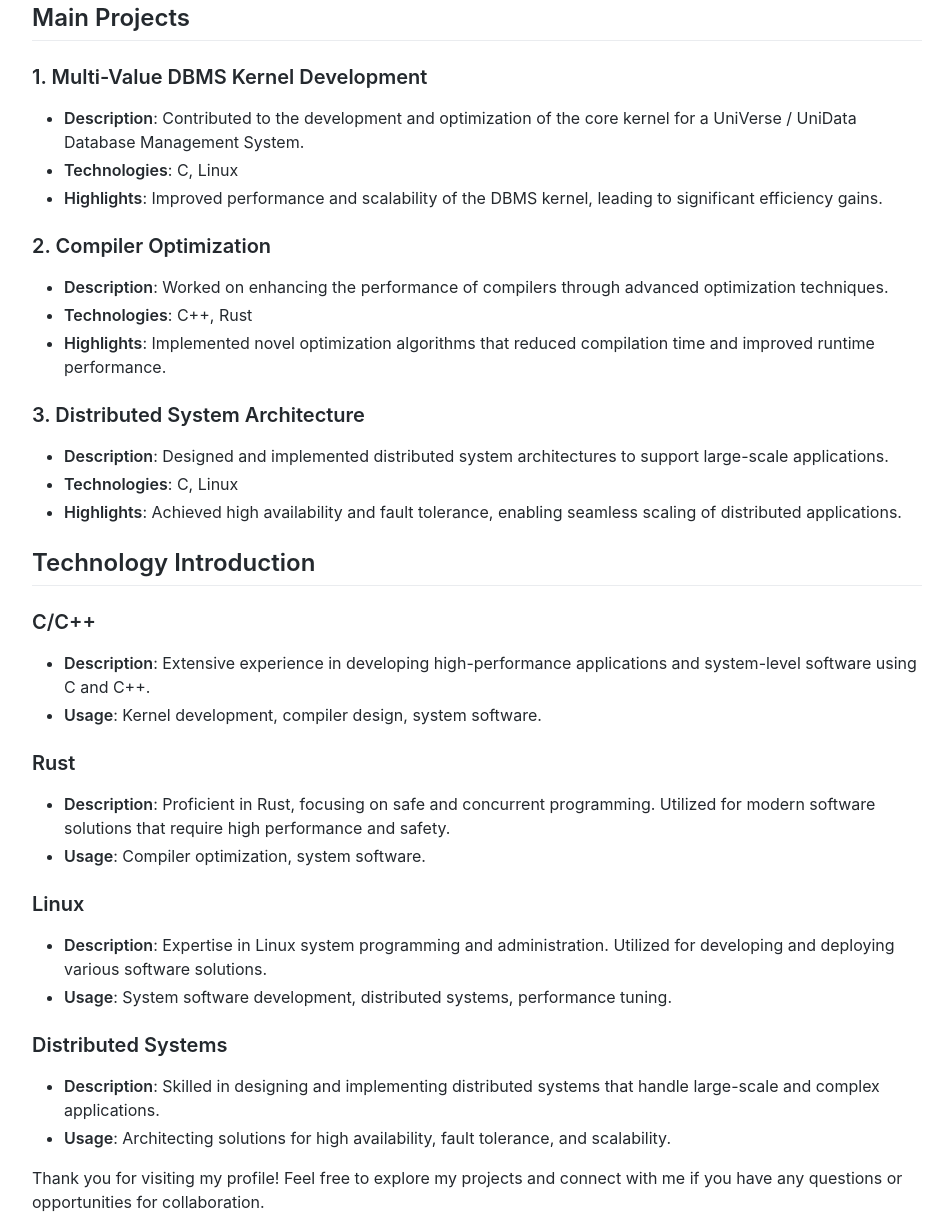
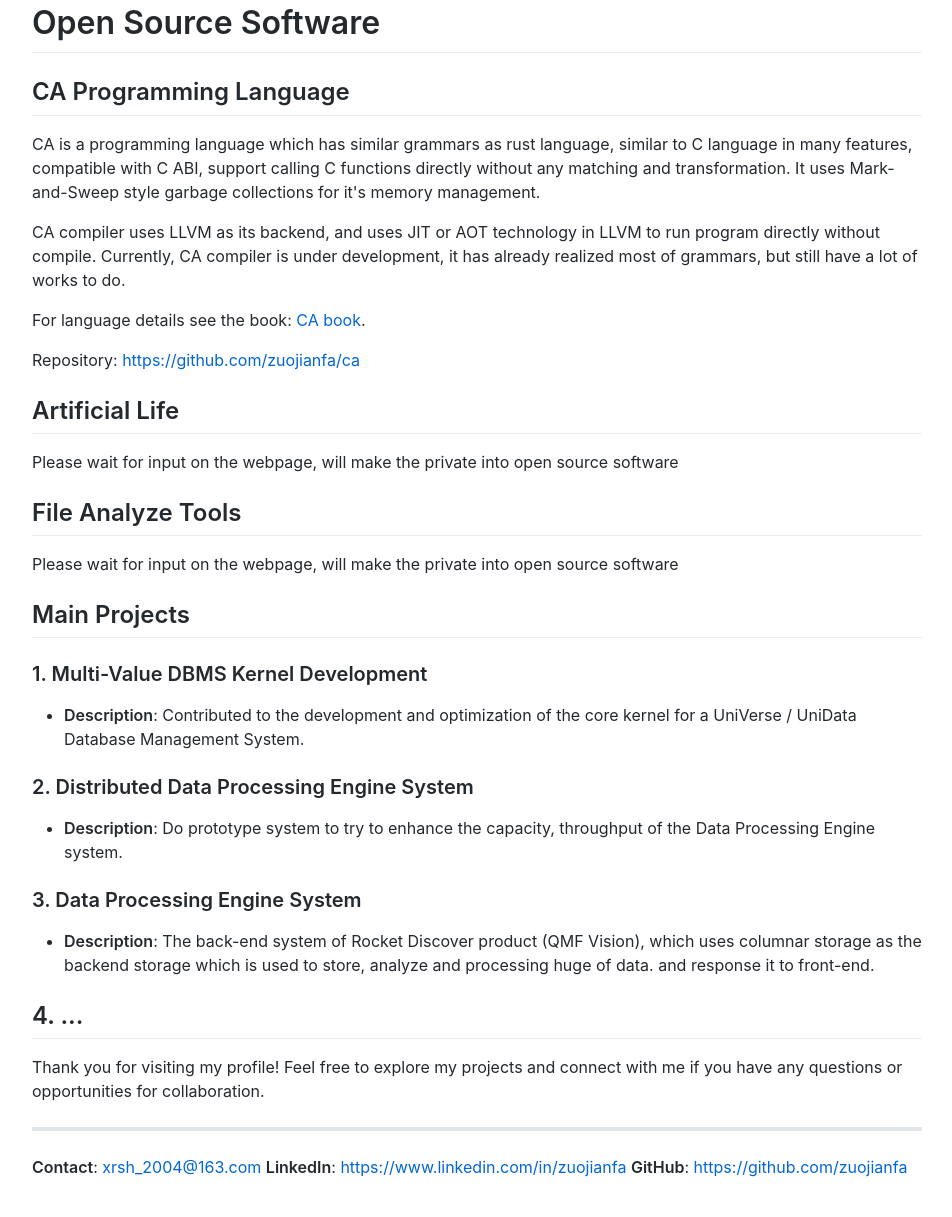
Before and after one commit to zuojianfa/zuojianfa.github.io, a plain HTML site: page index.html in a window 1280 px wide. Shown: the part 435-1652 px from the top of the page, without its empty margins (163-1115 px from the left). Drawn offline with Linux system fonts and the light colour scheme.

Commit message:
Update index.html

```diff
--- a/index.html
+++ b/index.html
@@ -1247,46 +1247,30 @@ pre[class*="language-"] {
 <p>Welcome to my GitHub profile! I am a seasoned engineer with extensive experience in various domains of software engineering. My expertise spans across Multi-Value DBMS kernel development, compiler engineering, system software, distributed systems, and more. Below is a brief overview of my background, main projects, and technology stack.</p>
 <h2 class="atx" id="introduction">Introduction</h2>
 <p>As a Multi-Value DBMS Kernel Core Engineer, I specialize in designing and developing advanced database management systems. My experience as a Compiler Engineer has honed my skills in creating efficient and optimized code. With a strong background in system software and distributed systems, I am adept at architecting robust solutions for complex problems. I am proficient in C, C++, Rust, Python, Java, C# and Linux, which allows me to tackle a wide range of technical challenges.</p>
+<h1 class="atx" id="open-source-software">Open Source Software</h1>
+<h2 class="atx" id="ca-programming-language">CA Programming Language</h2>
+<p>CA is a programming language which has similar grammars as rust language, similar to C language in many features, compatible with C ABI, support calling C functions directly without any matching and  transformation. It uses Mark-and-Sweep style garbage collections for  it's memory management.</p>
+<p>CA compiler uses LLVM as its backend, and uses JIT or AOT  technology in LLVM to run program directly without compile. Currently,  CA compiler is under development, it has already realized most of  grammars, but still have a lot of works to do.</p>
+<p>For language details see the book: <a href="https://github.com/zuojianfa/ca/blob/generic/book/ca-book.md">CA book</a>.</p>
+<p>Repository: <a href="https://github.com/zuojianfa/ca">https://github.com/zuojianfa/ca</a></p>
+<h2 class="atx" id="artificial-life">Artificial Life</h2>
+<p>Please wait for input on the webpage, will make the private into open source software</p>
+<h2 class="atx" id="file-analyze-tools">File Analyze Tools</h2>
+<p>Please wait for input on the webpage, will make the private into open source software</p>
 <h2 class="atx" id="main-projects">Main Projects</h2>
 <h3 class="atx" id="1-multi-value-dbms-kernel-development">1. <strong>Multi-Value DBMS Kernel Development</strong></h3>
 <ul>
 <li><strong>Description</strong>: Contributed to the development and optimization of the core kernel for a UniVerse / UniData Database Management System.</li>
-<li><strong>Technologies</strong>: C, Linux</li>
-<li><strong>Highlights</strong>: Improved performance and scalability of the DBMS kernel, leading to significant efficiency gains.</li>
 </ul>
-<h3 class="atx" id="2-compiler-optimization">2. <strong>Compiler Optimization</strong></h3>
+<h3 class="atx" id="2-distributed-data-processing-engine-system">2. <strong>Distributed Data Processing Engine System</strong></h3>
 <ul>
-<li><strong>Description</strong>: Worked on enhancing the performance of compilers through advanced optimization techniques.</li>
-<li><strong>Technologies</strong>: C++, Rust</li>
-<li><strong>Highlights</strong>: Implemented novel optimization algorithms that reduced compilation time and improved runtime performance.</li>
+<li><strong>Description</strong>: Do prototype system to try to enhance the capacity, throughput of the Data Processing Engine system.</li>
 </ul>
-<h3 class="atx" id="3-distributed-system-architecture">3. <strong>Distributed System Architecture</strong></h3>
+<h3 class="atx" id="3-data-processing-engine-system">3. <strong>Data Processing Engine System</strong></h3>
 <ul>
-<li><strong>Description</strong>: Designed and implemented distributed system architectures to support large-scale applications.</li>
-<li><strong>Technologies</strong>: C, Linux</li>
-<li><strong>Highlights</strong>: Achieved high availability and fault tolerance, enabling seamless scaling of distributed applications.</li>
+<li><strong>Description</strong>: The back-end system of Rocket Discover product (QMF Vision), which uses columnar storage as the backend storage which is used to store, analyze and processing huge of data. and response it to front-end.</li>
 </ul>
-<h2 class="atx" id="technology-introduction">Technology Introduction</h2>
-<h3 class="atx" id="cc"><strong>C/C++</strong></h3>
-<ul>
-<li><strong>Description</strong>: Extensive experience in developing high-performance applications and system-level software using C and C++.</li>
-<li><strong>Usage</strong>: Kernel development, compiler design, system software.</li>
-</ul>
-<h3 class="atx" id="rust"><strong>Rust</strong></h3>
-<ul>
-<li><strong>Description</strong>: Proficient in Rust, focusing on safe and concurrent programming. Utilized for modern software solutions that require high performance and safety.</li>
-<li><strong>Usage</strong>: Compiler optimization, system software.</li>
-</ul>
-<h3 class="atx" id="linux"><strong>Linux</strong></h3>
-<ul>
-<li><strong>Description</strong>: Expertise in Linux system programming and administration. Utilized for developing and deploying various software solutions.</li>
-<li><strong>Usage</strong>: System software development, distributed systems, performance tuning.</li>
-</ul>
-<h3 class="atx" id="distributed-systems"><strong>Distributed Systems</strong></h3>
-<ul>
-<li><strong>Description</strong>: Skilled in designing and implementing distributed systems that handle large-scale and complex applications.</li>
-<li><strong>Usage</strong>: Architecting solutions for high availability, fault tolerance, and scalability.</li>
-</ul>
+<h2 class="atx" id="4-">4. ...</h2>
 <p>Thank you for visiting my profile! Feel free to explore my projects and connect with me if you have any questions or opportunities for collaboration.</p>
 <hr>
 <p><strong>Contact</strong>: <a href="mailto:xrsh_2004@163.com">xrsh_2004@163.com</a>
```
